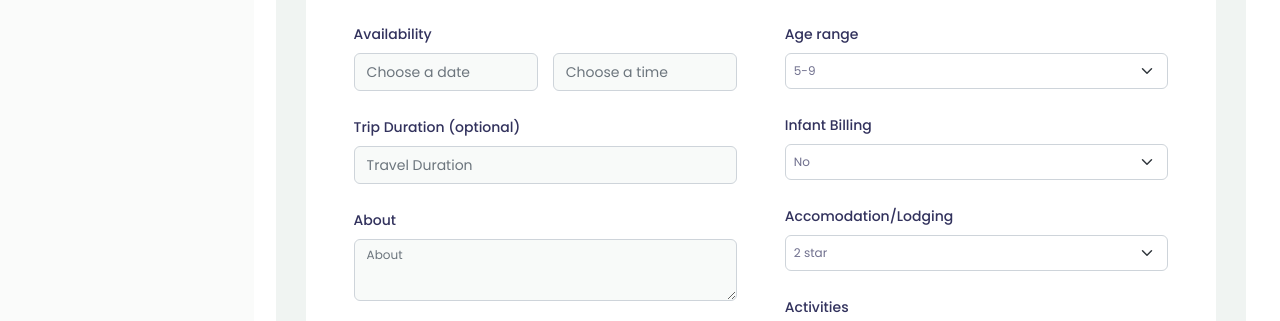
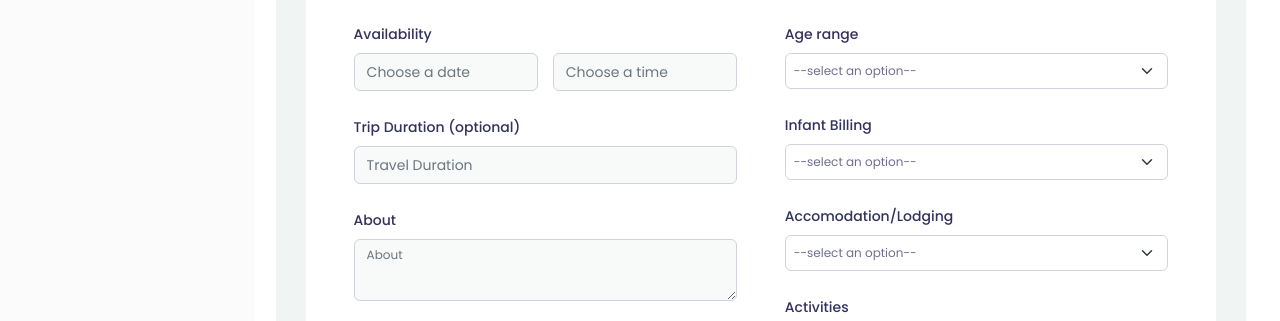
Before and after one commit to moebrainz/adventurex, a React (Create React App) app: page /overview/editpackage in a window 1280 px wide. Shown: the part 298-619 px from the top of the page. Built offline with nearby package versions, Linux system fonts and the light colour scheme; sample sign-in values are in the browser's storage.

Commit message:
comit changes on select option

```diff
--- a/src/components/overview-packages/EditPackage.jsx
+++ b/src/components/overview-packages/EditPackage.jsx
@@ -598,6 +598,7 @@ export default () => {
                             value={travelStyle}
                             onChange={(e) => setTravelStyle(e.target.value)}
                           >
+                            <option value="">--select an option--</option>
                             <option value="Private">Private</option>
                             <option value="Self guided">Self Guided</option>
                             <option value="Small group">{`Small Group < 12`}</option>
@@ -646,6 +647,7 @@ export default () => {
                             value={ageRange}
                             onChange={(e) => setAgeRange(e.target.value)}
                           >
+                            <option value="">--select an option--</option>
                             <option value="5-9">5-9</option>
                             <option value="10-15">10-15</option>
                             <option value="16-20">16-20</option>
@@ -667,6 +669,7 @@ export default () => {
                             value={infantBilling}
                             onChange={(e) => setInfantBilling(e.target.value)}
                           >
+                            <option value="">--select an option--</option>
                             <option value="no">No</option>
                             <option value="yes">Yes</option>
                           </select>
@@ -746,7 +749,10 @@ export default () => {
                               setAccomodationLodging(e.target.value)
                             }
                           >
-                            <option value="2 Star">2 star</option>
+                            <option value="">--select an option--</option>
+                            <option defaultValue="2 Star" value="2 Star">
+                              2 star
+                            </option>
                             <option value="3 Star">3 star</option>
                             <option value="4 Star">4 star</option>
                             <option value="5 Star">5 star</option>
```
